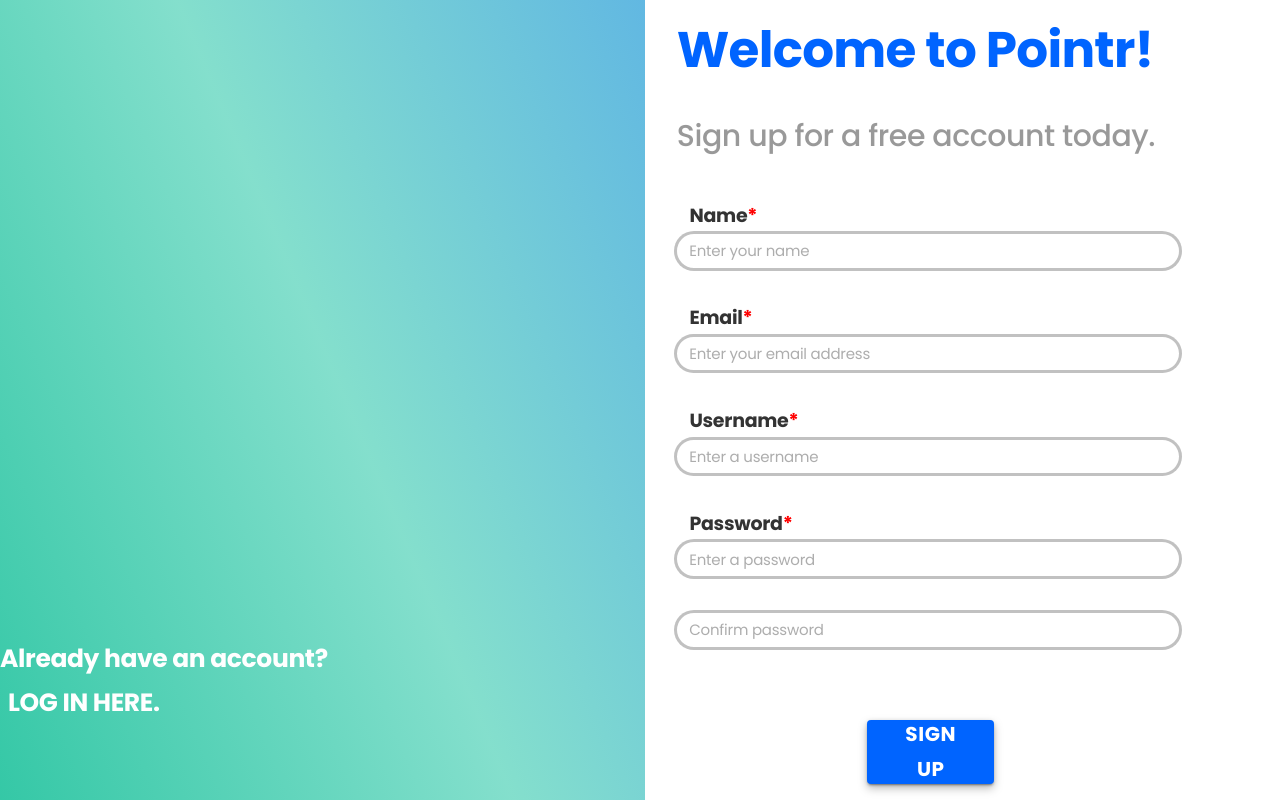
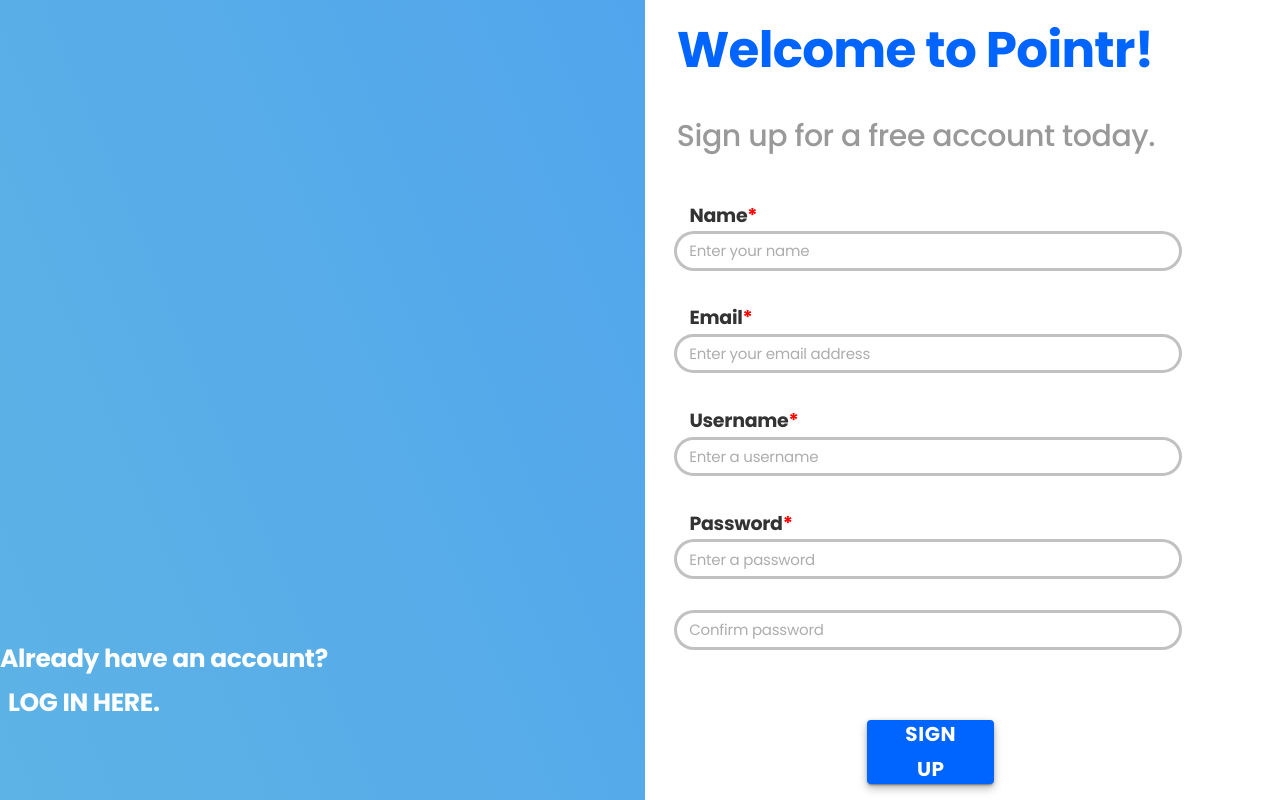
Before and after one commit to RAIK284/pointr, a React (Create React App) app in the folder client/: page /signup in a window 1280 px wide. Built offline with nearby package versions, Linux system fonts and the light colour scheme.

Commit message:
gradient animation on sign in / up

```diff
--- a/client/src/components/signIn.jsx
+++ b/client/src/components/signIn.jsx
@@ -31,7 +31,7 @@
         return (
             <React.Fragment >
 
-                <body id="SI">
+                <body className="css-selectorSI">
                     <div className="signIn">
                         <text className="label">
                             Log In to Pointr
--- a/client/src/components/signUp.jsx
+++ b/client/src/components/signUp.jsx
@@ -84,7 +84,7 @@
     render() {
         return (
             <React.Fragment >
-                <div id="main-container">
+                <div className="css-selectorSU">
                     <div id="toLoginWrapper">
                         <text id="loginCaption">Already have an account?</text>
                   <Button variant="text" id="toLogin" onClick={()=>{window.location.href='/signin'}}>Log In Here.</Button>
--- a/client/src/components/styles/signIn.css
+++ b/client/src/components/styles/signIn.css
@@ -124,3 +124,32 @@
     left: calc(50% - 549.59px/2 - 8.2px);
     top: calc(50% - 46.34px/2 - -90px);
 }
+
+.css-selectorSI {
+    width: 100vw;
+    height: 100vh;
+
+
+    background: linear-gradient(247.13deg, rgba(2, 186, 144, 0.8) 0%, rgba(101, 215, 192, 0.8) 42.71%, rgba(0, 100, 255, 0.8) 100%);
+    background-size: 600% 600%;
+
+    -webkit-animation: titleHeader 20s ease infinite;
+    -moz-animation: titleHeader 20s ease infinite;
+    animation: titleHeader 20s ease infinite;
+}
+
+@-webkit-keyframes titleHeader {
+    0%{background-position:0% 50%}
+    50%{background-position:100% 50%}
+    100%{background-position:0% 50%}
+}
+@-moz-keyframes titleHeader {
+    0%{background-position:0% 50%}
+    50%{background-position:100% 50%}
+    100%{background-position:0% 50%}
+}
+@keyframes titleHeader {
+    0%{background-position:0% 50%}
+    50%{background-position:100% 50%}
+    100%{background-position:0% 50%}
+}
--- a/client/src/components/styles/signUp.css
+++ b/client/src/components/styles/signUp.css
@@ -201,6 +201,36 @@
     backdrop-filter: blur(50px);
 
 }
+.css-selectorSU {
+    height: 100vh;
+    width: 100vw;
+    display: flex;
+    justify-content: right;
+
+    backdrop-filter: blur(50px);
+    background: linear-gradient(247.13deg, rgba(0, 100, 255, 0.8) 0%, rgba(101, 215, 192, 0.8) 68.23%, rgba(2, 186, 144, 0.8) 100%);;
+    background-size: 600% 600%;
+
+    -webkit-animation: titleHeader 20s ease infinite;
+    -moz-animation: titleHeader 20s ease infinite;
+    animation: titleHeader 20s ease infinite;
+}
+
+@-webkit-keyframes titleHeader {
+    0%{background-position:0% 50%}
+    50%{background-position:100% 50%}
+    100%{background-position:0% 50%}
+}
+@-moz-keyframes titleHeader {
+    0%{background-position:0% 50%}
+    50%{background-position:100% 50%}
+    100%{background-position:0% 50%}
+}
+@keyframes titleHeader {
+    0%{background-position:0% 50%}
+    50%{background-position:100% 50%}
+    100%{background-position:0% 50%}
+}
 
 button#toLogin{
     font-family: 'Poppins';
--- a/client/src/components/styles/trophy.css
+++ b/client/src/components/styles/trophy.css
@@ -234,7 +234,7 @@
     text-align: center;
     letter-spacing: -0.015em;
 
-    /* color: #FFFFFF; */
+
 
     margin-top: -140%;
     margin-left: 85%;
```
